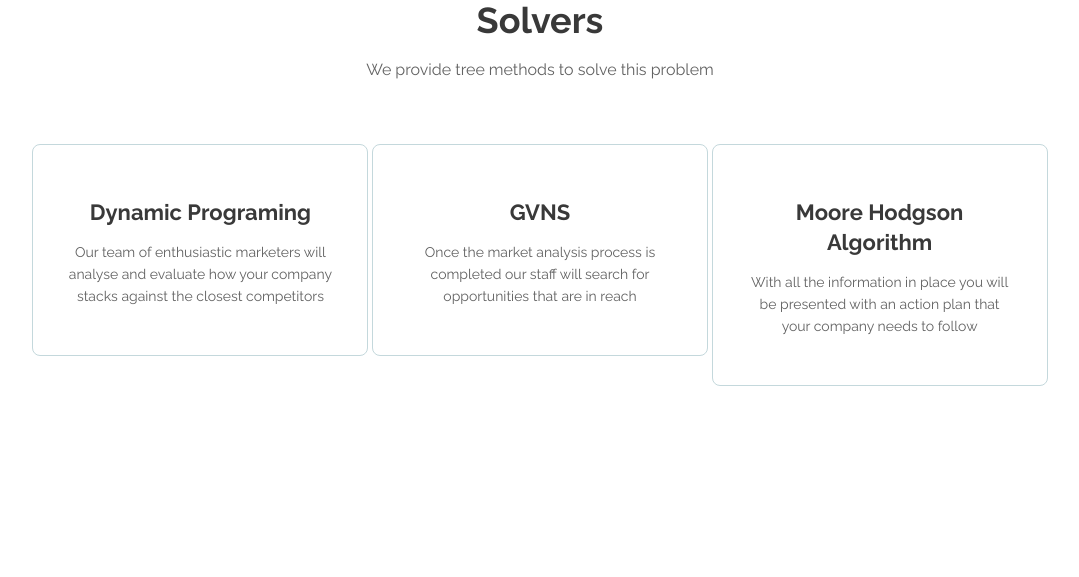
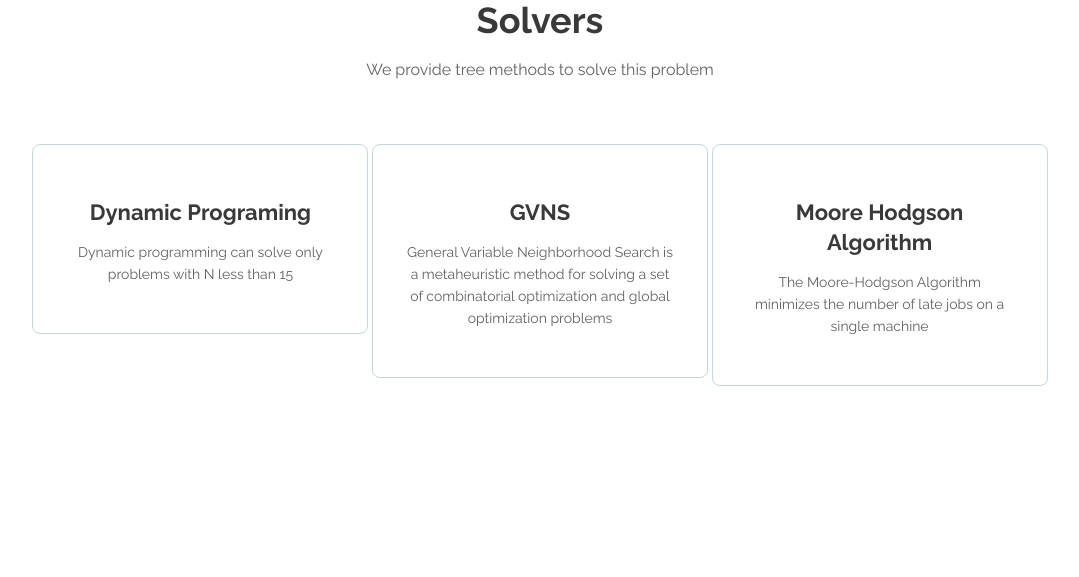
Before and after one commit to zakaria76al/TardyJobs-Solver, a Flask app: page / in a window 1280 px wide. Shown: the part 866-1443 px from the top of the page, without its empty margins (100-1179 px from the left). Run offline with Flask 2, Linux system fonts and the light colour scheme; some libraries are stand-ins or nearby versions.

Commit message:
'firstcommit'

```diff
--- a/tardyjobs/templates/index.html
+++ b/tardyjobs/templates/index.html
@@ -126,7 +126,7 @@
                     <a href="/dynamic" class="card" style="text-decoration: none;">
                         <div class="card-body">
                             <h4 class="card-title">Dynamic Programing</h4>
-                            <p>Our team of enthusiastic marketers will analyse and evaluate how your company stacks against the closest competitors</p>
+                            <p>Dynamic programming can solve only problems with N less than 15</p>
                         </div>
                     </a>
                     <!-- end of card -->
@@ -135,7 +135,7 @@
                     <a href="/gvns" class="card" style="text-decoration: none;">
                         <div class="card-body">
                             <h4 class="card-title">GVNS</h4>
-                            <p>Once the market analysis process is completed our staff will search for opportunities that are in reach</p>
+                            <p>General Variable Neighborhood Search is a metaheuristic method for solving a set of combinatorial optimization and global optimization problems</p>
                         </div>
                     </a>
                     <!-- end of card -->
@@ -144,7 +144,7 @@
                     <a href="/amh" class="card" style="text-decoration: none;">
                         <div class="card-body">
                             <h4 class="card-title">Moore Hodgson Algorithm</h4>
-                            <p>With all the information in place you will be presented with an action plan that your company needs to follow</p>
+                            <p>The Moore-Hodgson Algorithm minimizes the number of late jobs on a single machine</p>
                         </div>
                     </a>
                     <!-- end of card -->
```
